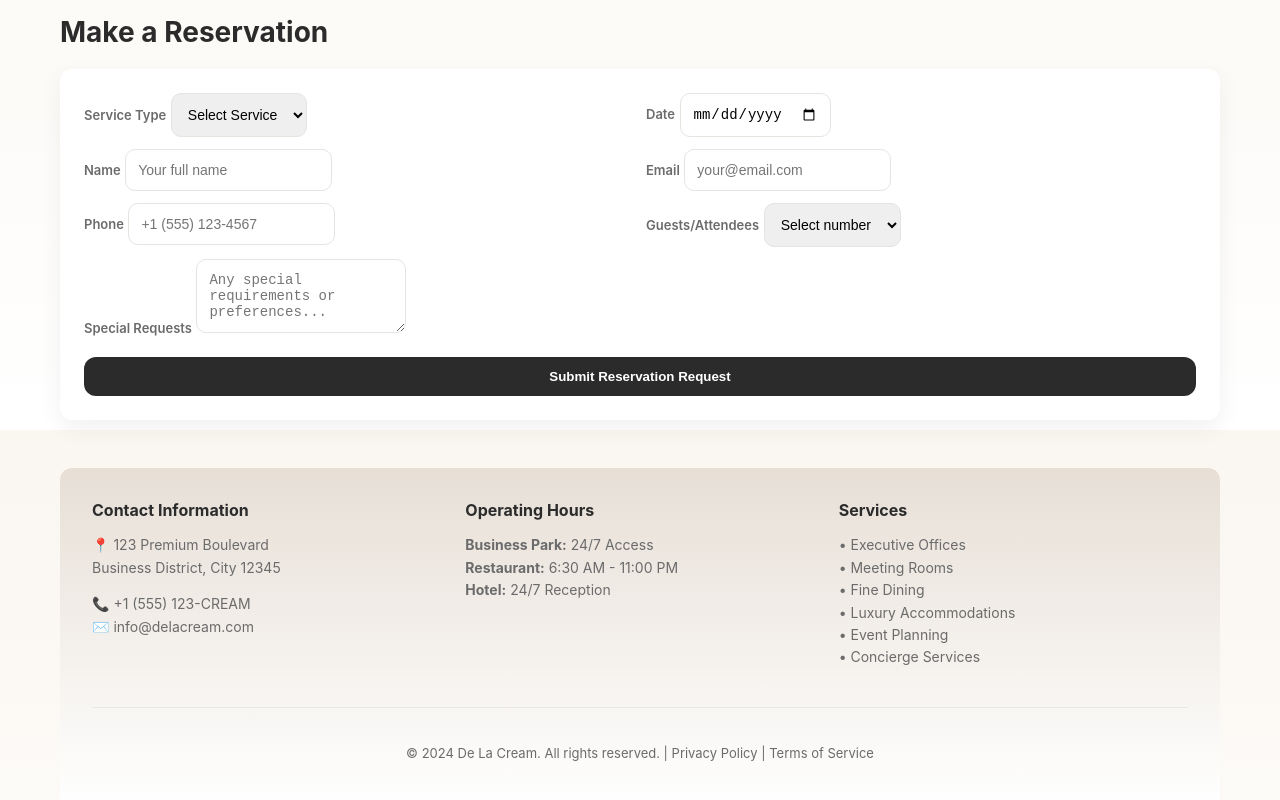
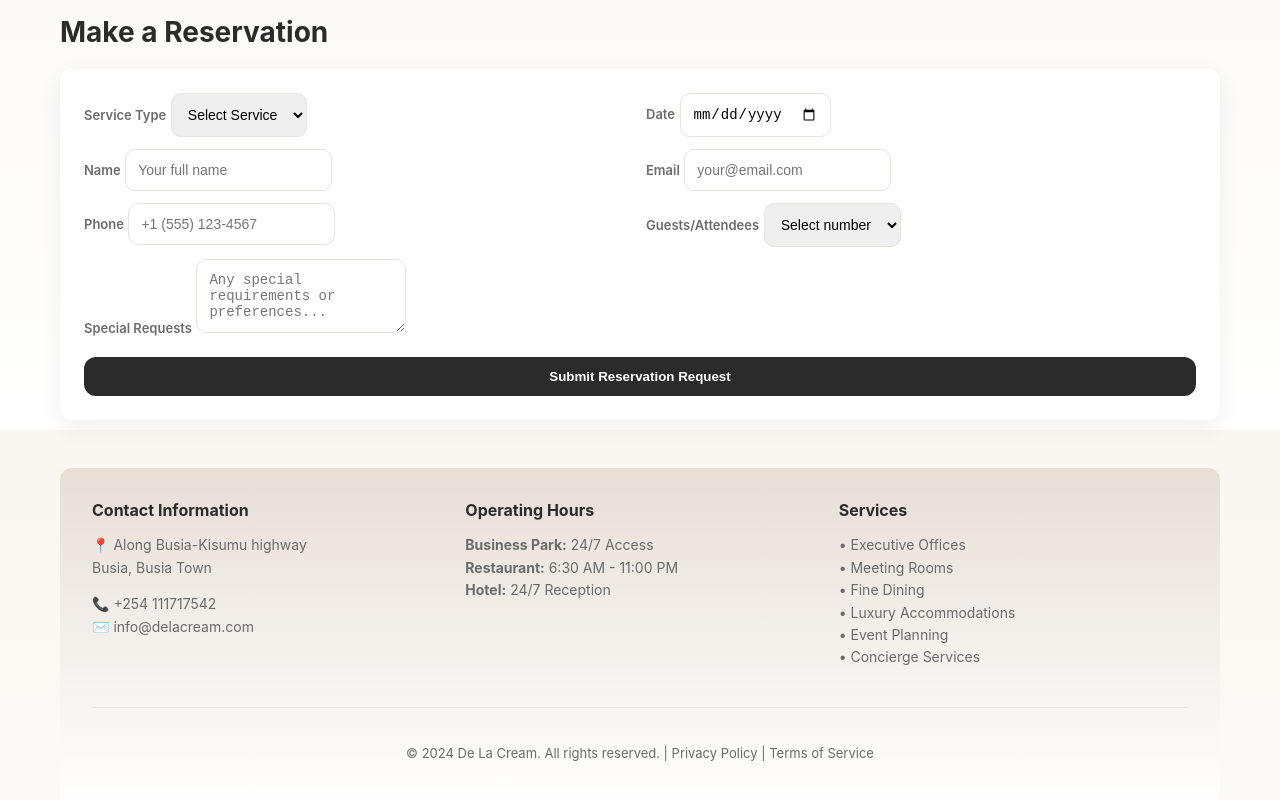
Before and after one commit to sydney-debug/de-la, a plain HTML site: page index.html in a window 1280 px wide. Shown: the part 2770-3570 px from the top of the page. Drawn offline with Linux system fonts and the light colour scheme.

Commit message:
index.html

```diff
--- a/index.html
+++ b/index.html
@@ -498,8 +498,8 @@
       <div class="footer-content">
         <div class="footer-section">
           <h4>Contact Information</h4>
-          <p>📍 123 Premium Boulevard<br>Business District, City 12345</p>
-          <p>📞 +1 (555) 123-CREAM<br>✉️ info@delacream.com</p>
+          <p>📍 Along Busia-Kisumu highway<br>Busia, Busia Town</p>
+          <p>📞 +254 111717542<br>✉️ info@delacream.com</p>
         </div>
         <div class="footer-section">
           <h4>Operating Hours</h4>
```
